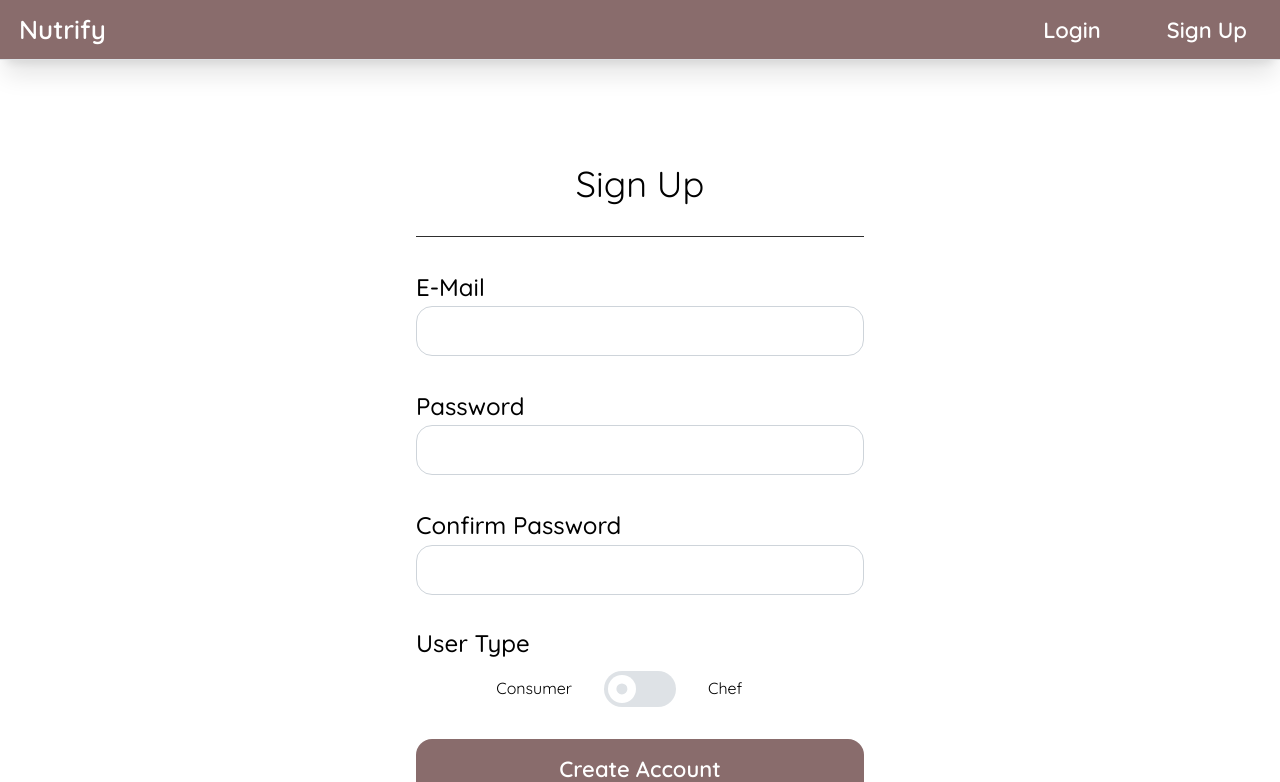
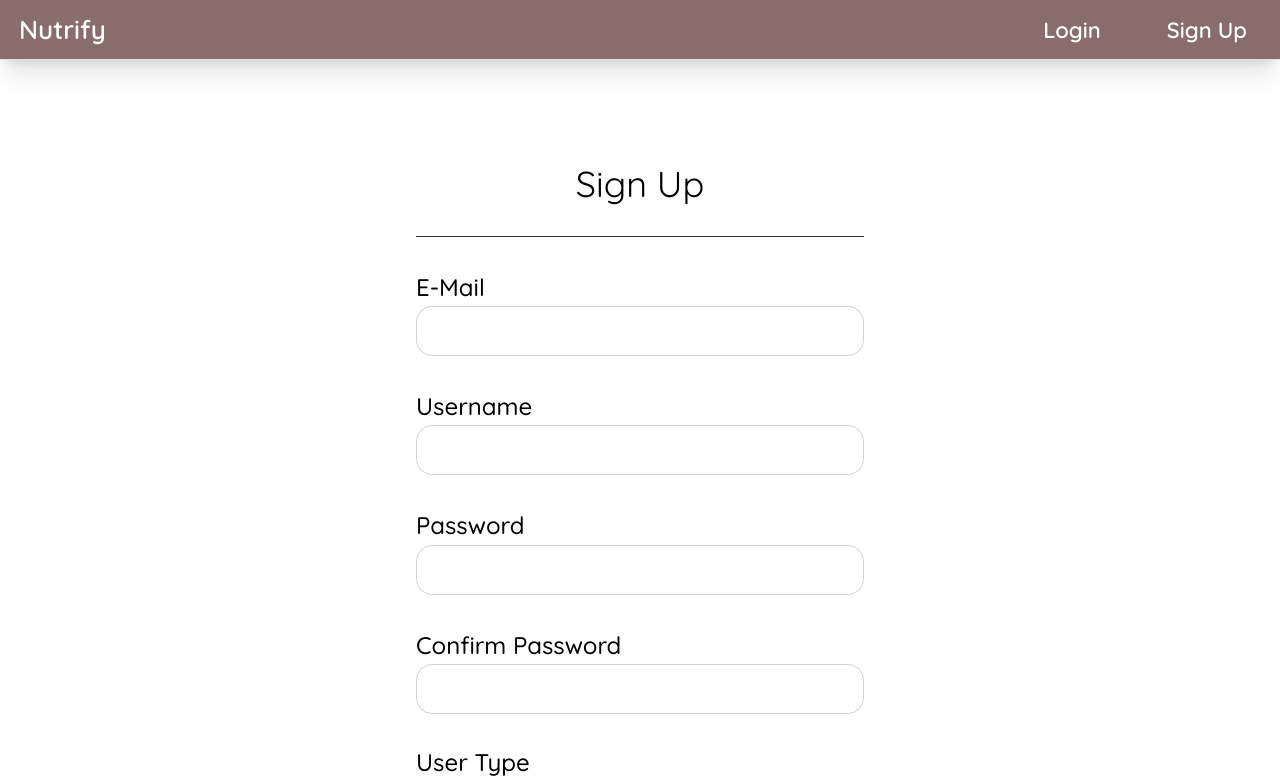
Before and after one commit to Untitled-ITU/nutrify, a Next.js app in the folder frontend/: page /auth/signup in a window 1280 px wide. Shown: the top 782 px of the page. Built offline with nearby package versions, Linux system fonts and the light colour scheme; no server answers.

Commit message:
Add username to sign up page

```diff
--- a/frontend/app/auth/signup/page.tsx
+++ b/frontend/app/auth/signup/page.tsx
@@ -11,6 +11,7 @@ export default function SignupPage() {
     const router = useRouter();
 
     const [email, setEmail] = useState("");
+    const [username, setUsername] = useState("");
     const [password, setPassword] = useState("");
     const [confirmPassword, setConfirmPassword] = useState("");
     const [isChef, setIsChef] = useState(false);
@@ -33,7 +34,7 @@ export default function SignupPage() {
             body: JSON.stringify({
                 email,
                 password,
-                username: email.split("@")[0], // or add a username input
+                username,
                 role,
             }),
         });
@@ -63,6 +64,15 @@ export default function SignupPage() {
                         label="E-Mail"
                         value={email}
                         onChange={(e) => setEmail(e.target.value)}
+                        styles={{ label: { fontSize: 24 } }}
+                    />
+
+                    <TextInput
+                        size="lg"
+                        radius="lg"
+                        label="Username"
+                        value={username}
+                        onChange={(e) => setUsername(e.target.value)}
                         styles={{ label: { fontSize: 24 } }}
                     />
 
```
